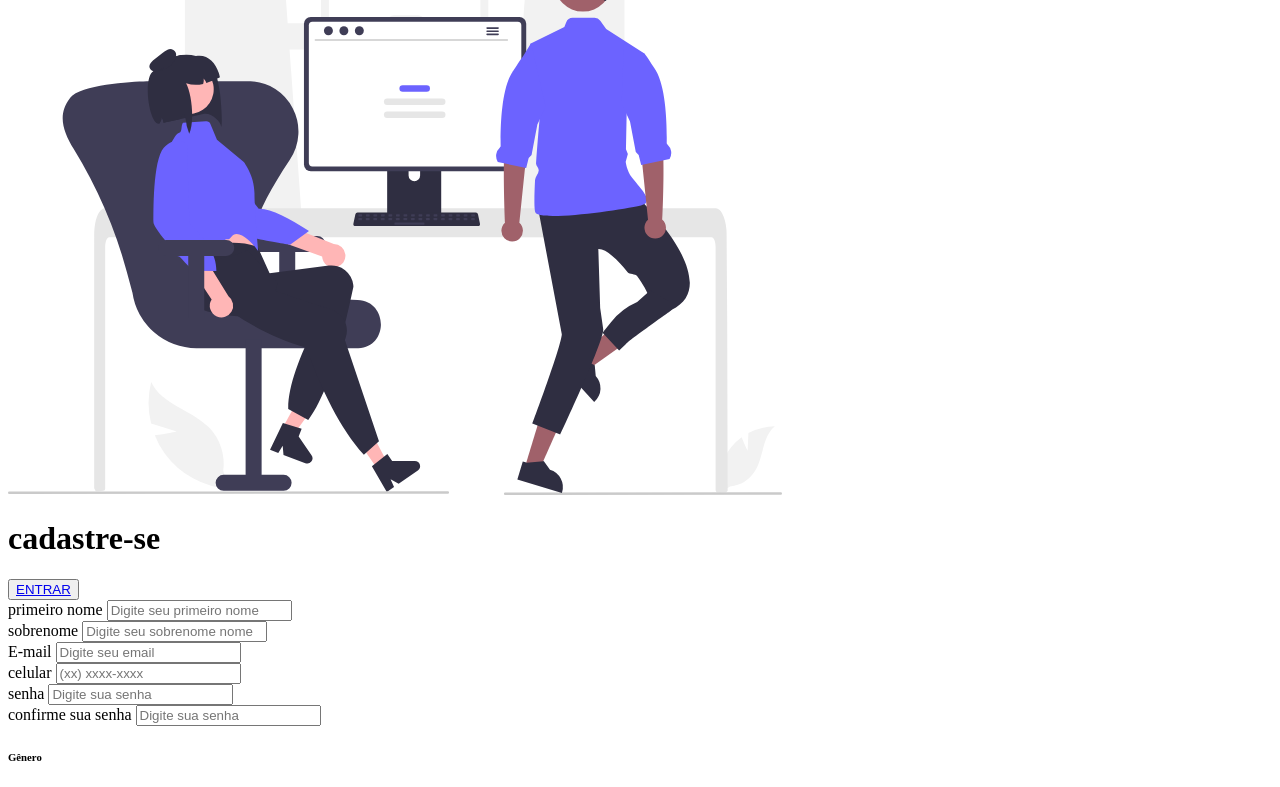
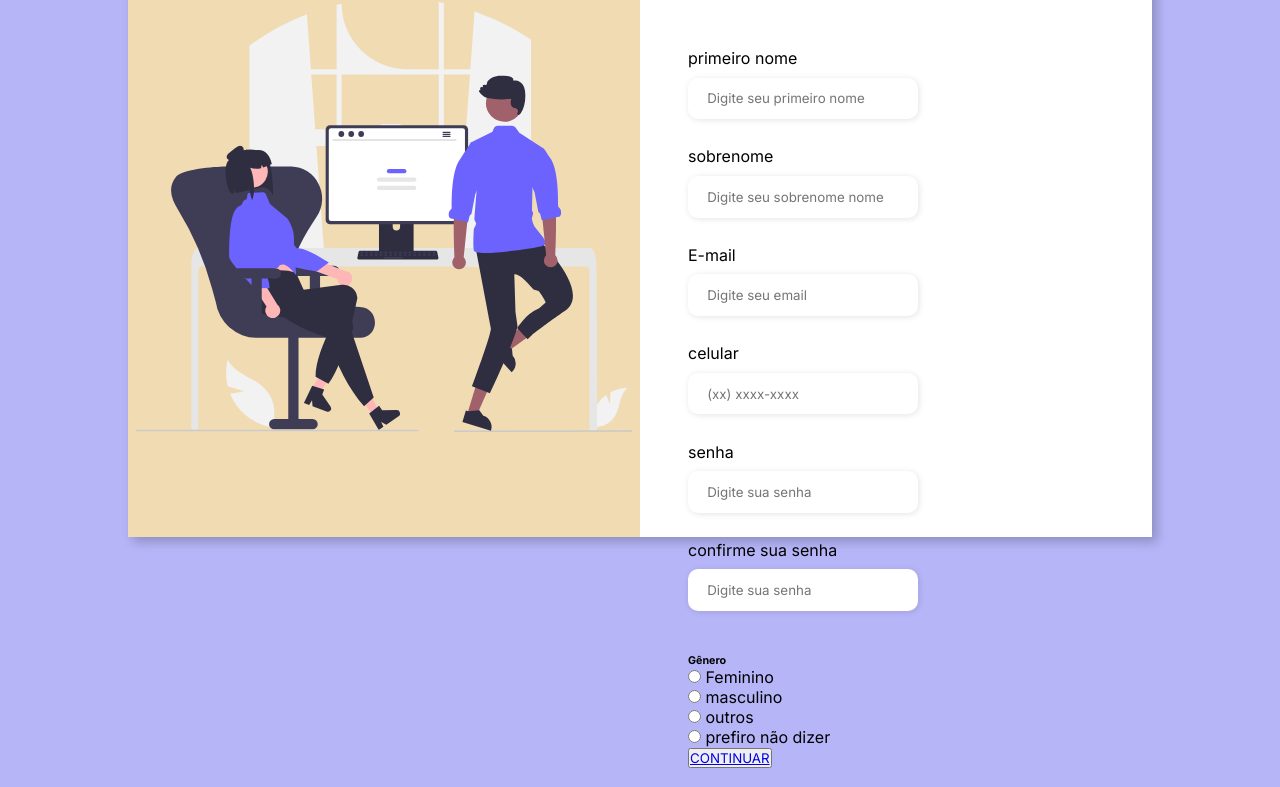
Before and after one commit to viniciusggama/FORMULARIO, a plain HTML site: page index.html in a window 1280 px wide. Shown: the part 183-970 px from the top of the page. Drawn offline with Linux system fonts and the light colour scheme.

Commit message:
atualizando estilo

```diff
--- a/index.html
+++ b/index.html
@@ -10,7 +10,7 @@
 <body>
 
     <div class="container">
-        <div class="fomr-image">
+        <div class="form-image">
             <img src="IMAGENS/undraw_in_the_office_re_jtgc.svg" alt="">
         </div>
 
@@ -19,7 +19,7 @@
             <form action="#">
                 <div class="form-header">
                     <div class="title">
-                        <h1>cadastre-se</h1>
+                        <h1>Cadastre-se</h1>
                     </div>
                     <div class="login-button">
                         <button><a href="#">ENTRAR</a>
@@ -78,10 +78,18 @@
 
                         <div class="gender-input">
                             <input type="radio" >
-                            <label for="">outros</label>
+                            <label >outros</label>
                         </div>
 
+                        <div class="gender-input">
+                            <input type="radio" >
+                            <label >prefiro não dizer</label>
+                        </div>
                     </div>
+               </div>
+
+               <div class="continue-button">
+                    <button><a href="#">CONTINUAR</a></button>
                </div>
            </form>
         </div>
--- a/style.css
+++ b/style.css
@@ -1 +1,120 @@
 @charset "UTF-8";
+
+@import url('https://fonts.googleapis.com/css2?family=Inter:wght@100;200;300;400;500;600;700&family=Sriracha&display=swap');
+
+*{
+    padding: 0px;
+    margin: 0;
+    box-sizing: border-box;
+   font-family: 'inter',sans-serif;
+}
+
+body{
+    width: 100%;
+    height: 100vh;
+    display: flex;
+    justify-content: center;
+    align-items: center;
+    background-color: #0c0ce94d;
+}
+
+.container{
+    width: 80%;
+    height: 80vh;
+    display: flex;
+    box-shadow:  5px 5px 10px rgb(0,0,0,.212);
+}
+
+.form-image{
+    width:50%;
+    display: flex;
+    justify-content: center;
+    align-items: center;
+    background-color: #fde3a7d7;
+    padding: 1rem;
+}
+
+.form-image img{
+    width: 31rem;
+}
+
+.form{
+    width: 50%;
+    display: center;
+    justify-content: center;
+    align-items: center;
+    flex-direction: column;
+    background-color:#fff ;
+    padding: 3rem;
+
+}
+
+.form-header{
+    margin-bottom: 3rem;
+    display: flex;
+    justify-content: space-between;
+}
+
+.login-button{
+    display: flex;
+    align-items: center;
+}
+
+.login-button button{
+    border: none;
+    background-color: #6c63ff;
+    padding: 0.4rem 1rem ;
+    border-radius: 5px;
+    cursor: pointer;
+
+}
+
+.login-button button:hover{
+    background: #6b63fff1;
+}
+
+.login-button button a{
+    text-decoration: none;
+    font-weight: 500px;
+    color: white;
+
+}
+
+.form-header h1::after{
+    content: '';
+    display: block;
+    width: 5rem;
+    height: 0.3rem;
+    background-color: #6c63ff;
+    margin: auto;
+    position: absolute;
+    border-radius: 10px;
+}
+
+.input-group{
+    display: flex;
+    flex-wrap:wrap;
+    justify-content: space-between;
+    padding: 1rem 0;
+
+}
+
+.input-box{
+    display: flex;
+    flex-direction: column;
+    margin-bottom: 1.1rem;
+
+}
+
+.input-box input{
+    margin:0.6rem 0;
+    padding: 0.8rem 1.2rem;
+    border: none;
+    border-radius: 10px;
+    box-shadow: 1px 1px 6px #0000001c;
+
+}
+
+.input-box input:hover{
+    background-color:#eeeeee75 ;
+}
```
